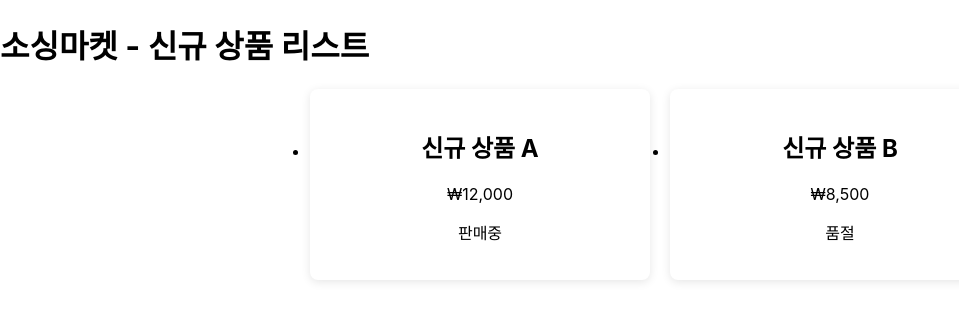
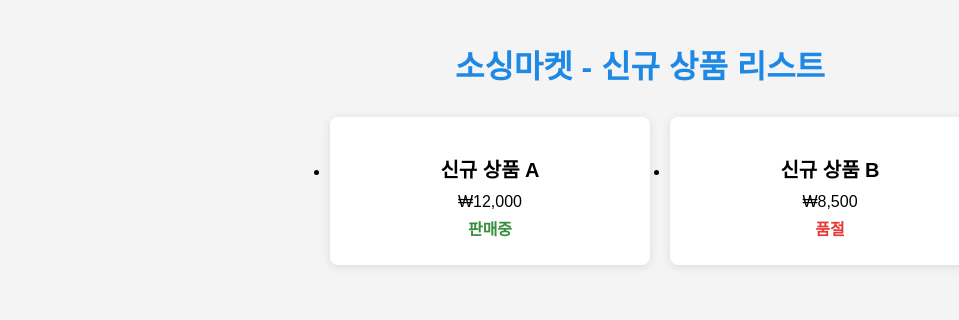
Before and after one commit to james1814eng/sourcing-market, a React (Create React App) app: page / in a window 1280 px wide. Shown: the top 320 px of the page, without its empty margins (0-959 px from the left). Built offline with nearby package versions, Linux system fonts and the light colour scheme.

Commit message:
상품 카드 디자인 개선

```diff
--- a/src/App.css
+++ b/src/App.css
@@ -1,3 +1,22 @@
+body {
+  font-family: Arial, sans-serif;
+  background-color: #f4f4f4;
+  margin: 0;
+  padding: 0;
+}
+
+.container {
+  width: 90%;
+  margin: 0 auto;
+  padding: 20px;
+}
+
+h1 {
+  color: #1e88e5;
+  text-align: center;
+  margin-bottom: 30px;
+}
+
 .product-list {
   display: flex;
   flex-wrap: wrap;
@@ -9,7 +28,32 @@
   background-color: #ffffff;
   border-radius: 8px;
   padding: 20px;
-  width: 300px;
+  width: 280px;
   box-shadow: 0 2px 10px rgba(0,0,0,0.1);
   text-align: center;
+  transition: transform 0.2s, box-shadow 0.2s;
 }
+
+.product-card:hover {
+  transform: translateY(-5px);
+  box-shadow: 0 10px 20px rgba(0,0,0,0.15);
+}
+
+.product-card h2 {
+  font-size: 20px;
+  margin-bottom: 10px;
+}
+
+.product-card p {
+  margin: 5px 0;
+}
+
+.on-sale {
+  color: #388e3c;
+  font-weight: bold;
+}
+
+.sold-out {
+  color: #e53935;
+  font-weight: bold;
+}
```
